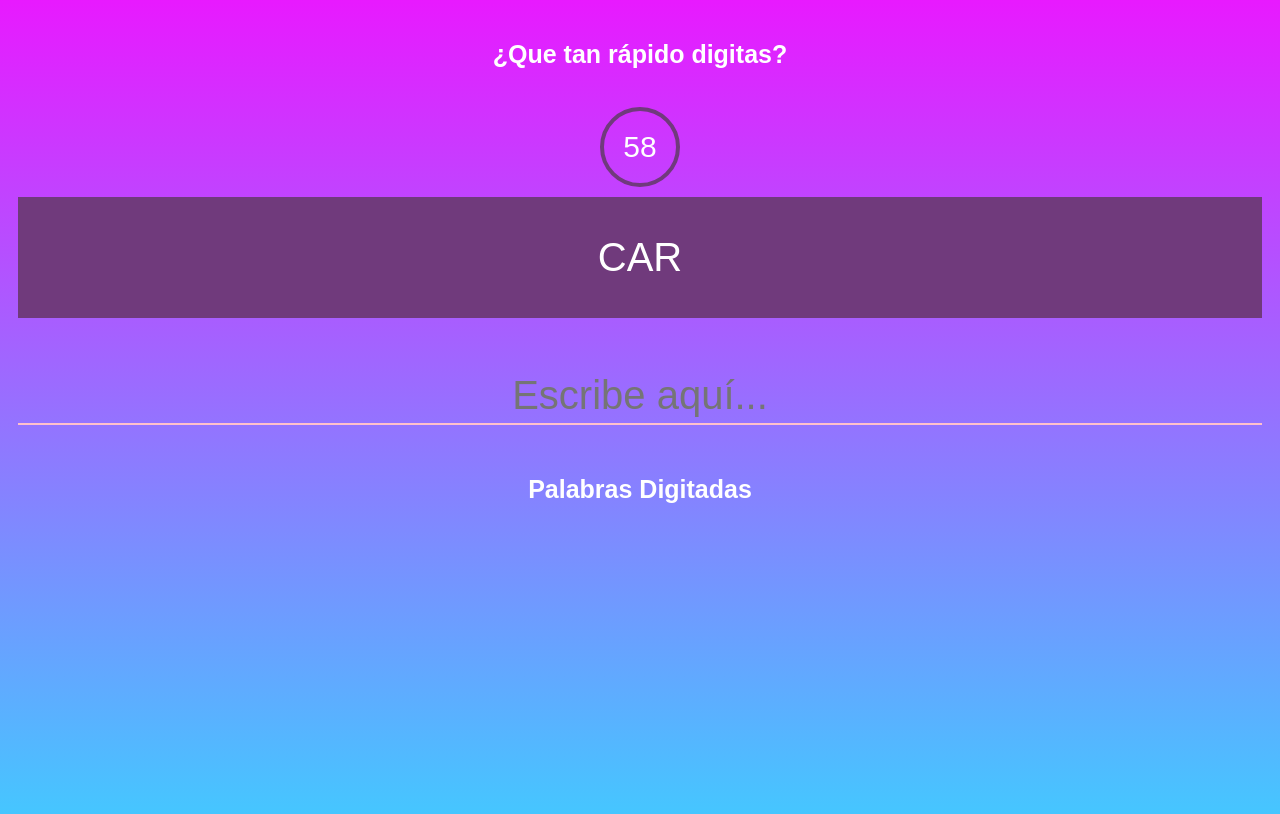
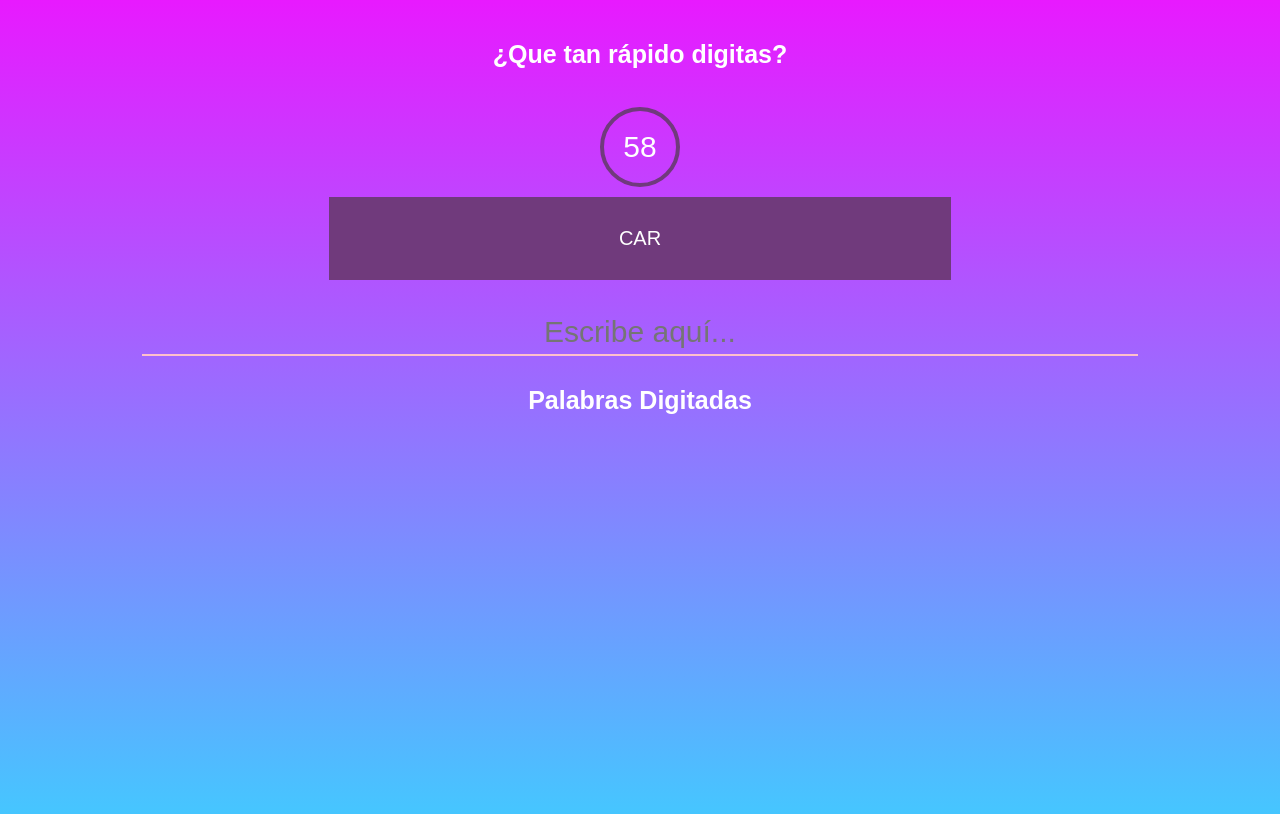
Before and after one commit to Lina-1985-cloud/Juego-digitar, a plain HTML site: page index.html in a window 1280 px wide. Both pictures are taken after a click on the button "Comenzar Juego". Drawn offline with Linux system fonts and the light colour scheme.

Commit message:
media-queries

```diff
--- a/style.css
+++ b/style.css
@@ -89,8 +89,8 @@ h1{
 }
 
 #juego .palabra_estilo{
-    padding: 38px;
-    font-size: 40px;
+    padding: 30px;
+    font-size: 20px;
     background-color: #703a7c;
     color: white;
 }
@@ -100,7 +100,7 @@ h1{
     outline: none;
     border-bottom: 2px solid pink;
     width: 100%;
-    font-size: 40px;
+    font-size: 30px;
     text-align: center;
     padding: 5px;
     margin: 50px 0;
@@ -158,3 +158,18 @@ a{
     text-decoration: none;
     color: white;
 }
+
+@media only screen and (max-width: 1800px) {
+    #juego .palabra_estilo{
+        width: 50%;
+        margin: auto;
+    }
+    .entrada{
+
+        border-bottom: 2px solid pink;
+        width: 80%;
+        margin: auto;
+        margin-top: 30px;
+        margin-bottom: 30px;
+    }
+}
```
